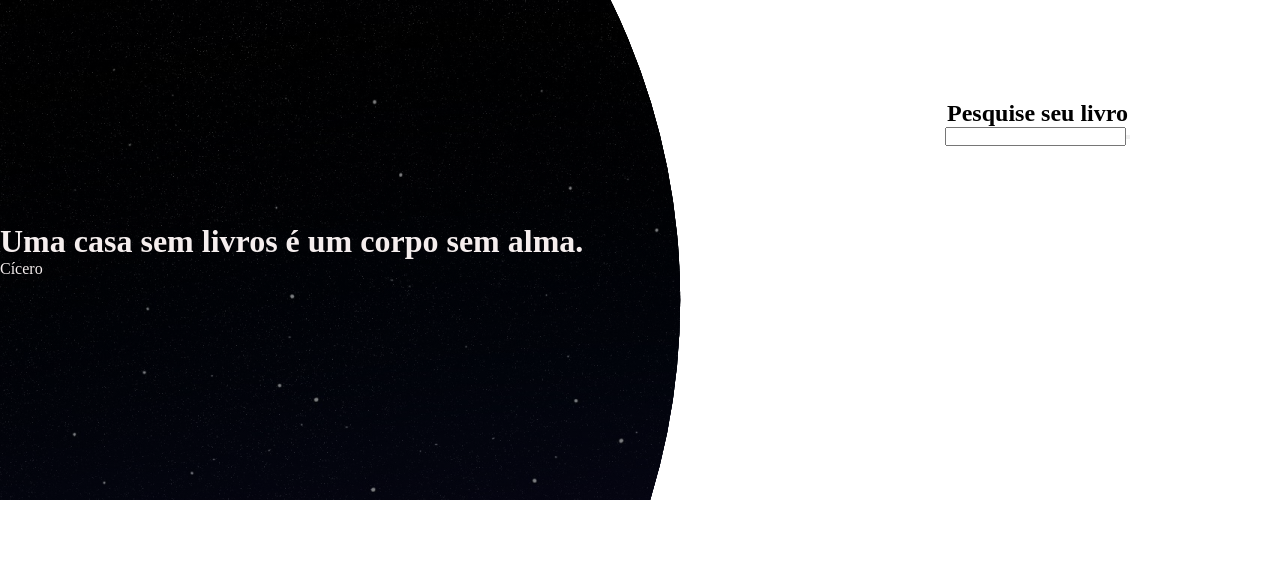
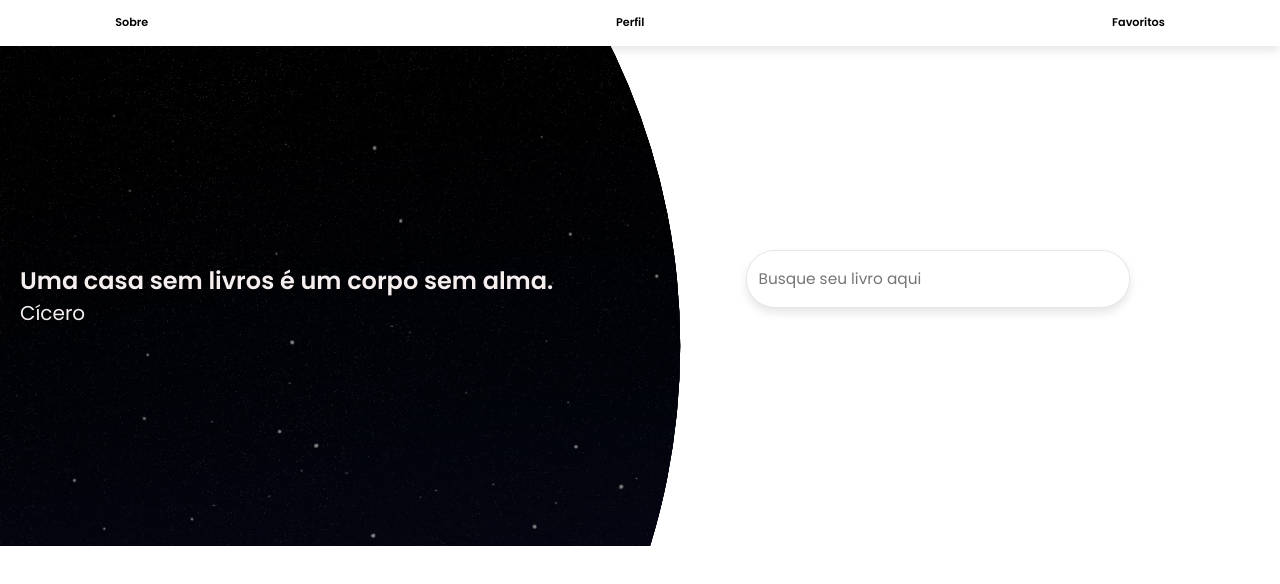
Before and after one commit to ayanara/read4life, a React (Create React App) app in the folder frontend/: page / in a window 1280 px wide. Shown: the top 584 px of the page. Built offline with nearby package versions, Linux system fonts and the light colour scheme.

Commit message:
Cria estilos e header

```diff
--- a/frontend/src/API/fetchAPI.js
+++ b/frontend/src/API/fetchAPI.js
@@ -1,7 +1,7 @@
 import axios from 'axios';
 
 export const searchBookApi = async (book) => {
-  const results = await  axios.get(`https://www.googleapis.com/books/v1/volumes?q=${book}&key=AIzaSyCglcdpeAT6w2m1upeKtjGkHLlsuSYQG3M`);
+  const results = await  axios.get(`https://www.googleapis.com/books/v1/volumes?q=${book}&key=AIzaSyCglcdpeAT6w2m1upeKtjGkHLlsuSYQG3M&maxResults=40`);
   return results.data.items;
 };
 
--- a/frontend/src/components/BooksList.jsx
+++ b/frontend/src/components/BooksList.jsx
@@ -19,7 +19,8 @@ const BooksList = ({ book }) => {
                 onClick={()=> navigate (`/book/${item.id}`)}
               >
               </img>
-              <div className="bottom">
+
+              <div className="descriptions">
                 <h3 className="title">{item.volumeInfo.title}</h3>
                 <p className="authors">{item.volumeInfo.authors}</p>
               </div>
--- a/frontend/src/components/Header.jsx
+++ b/frontend/src/components/Header.jsx
@@ -1,9 +1,12 @@
 // import React from "react";
+import '../styles/components/header.css';
 
 const Header = () => {
   return (
-    <div>
-      Home
+    <div className="header-nav">
+      <h3 className='sobre'>Sobre</h3>
+      <h3>Perfil</h3>
+      <h3>Favoritos</h3>
     </div>
   )
 }
--- a/frontend/src/pages/BookDetails.jsx
+++ b/frontend/src/pages/BookDetails.jsx
@@ -5,13 +5,13 @@ import { getBookApi } from '../API/fetchAPI';
 
 const BookDetails = () => {
 
-  const [ book, setBook ] = useState({});
+  const [book, setBook] = useState({});
   const { id } = useParams();
 
   useEffect(() => {
     getBookApi(id)
       .then(response => setBook(response))
-  },[])
+  },)
 
   let thumbnail = book?.volumeInfo?.imageLinks && book.volumeInfo.imageLinks.medium;
   if (!book.volumeInfo) return null
--- a/frontend/src/pages/Home.jsx
+++ b/frontend/src/pages/Home.jsx
@@ -2,6 +2,7 @@ import React, { useState } from "react";
 import BooksList from "../components/BooksList";
 import { searchBookApi } from '../API/fetchAPI'
 import '../styles/pages/home.css';
+import Header from "../components/Header";
 
 
 const Home= () => {
@@ -16,18 +17,19 @@ const Home= () => {
   }
   return (
     <>
-    <div className="header">
+    <Header/>
+    <div className="header-header">
       <div className="row1">
         <h1>Uma casa sem livros é um corpo sem alma.</h1>
         <p>Cícero</p>
       </div>
     </div>
     <div className="row2">
-      <h2> Pesquise seu livro</h2>
       <div className="search">
         <input
         type="text"
         value={search}
+        placeholder="Busque seu livro aqui"
         onChange={e=>setSearch(e.target.value)}
         onKeyPress={searchBook}
         />
--- a/frontend/src/styles/app.css
+++ b/frontend/src/styles/app.css
@@ -1,9 +1,42 @@
-* {
-  box-sizing: border-box;
-  margin: 0;
-  padding: 0;
+@import url('https://fonts.googleapis.com/css2?family=Poppins:wght@100;300;400;500;600&display=swap');
+
+:root {
+    --dark-color: #1b1c31;
+    --green:#1a936f;
+    --violet: #2E1C46;
+    --green-light: #88d498;
+    --green-linear: linear-gradient(135deg, #98FEE6 0%, #02D1A7 98.16%);
+    --pink: #e08dac;
+    --border: .1rem solid rgba(0,0,0,.1);
+    --border-hover: .1rem solid var(--dark-color);
+    --box-shadow: 0 .5rem 1rem rgba(0,0,0,.1);
 }
 
-#root {
-  min-width: max-content;
+* {
+    font-family: 'Poppins', sans-serif;
+    margin: 0; padding: 0;
+    box-sizing: border-box;
+    outline: none; border: none;
+    text-decoration: none;
+    transition: all .2s linear;
+    transition: width none;
 }
+
+html {
+    font-size: 60%;
+    overflow-x: hidden;
+    scroll-padding-top: 5rem;
+    scroll-behavior: smooth;
+}
+
+html::-webkit-scrollbar{
+    width: 1rem;
+}
+
+html::-webkit-scrollbar-track {
+    background: transparent;
+}
+
+html::-webkit-scrollbar-thumb {
+    background: var(--dark-color);
+}
--- a/frontend/src/styles/components/bookList.css
+++ b/frontend/src/styles/components/bookList.css
@@ -6,16 +6,29 @@
   display: grid;
   grid-template-columns: repeat(4,minmax(200px, 0.5fr));
   grid-gap: 20px;
+
 }
 
-.cardBook {
-  background-color: antiquewhite;
+.cardBook  {
   text-align: center;
   position: relative;
+  box-shadow: var(--box-shadow);
+}
+
+.cardBook:hover {
+  -ms-transform: scale(1.2); /* IE 9 */
+  -webkit-transform: scale(1.2); /* Safari 3-8 */
+  transform: scale(1.2);
 }
 
 .cardBook img {
-  width: 80%;
-  margin-top: 20px;
+  width: 60%;
+  margin-top: 10px;
+  animation-duration: 5s;
 
 }
+
+.descriptions {
+  margin-top: 10px;
+  margin-bottom: 10px;
+}
--- /dev/null
+++ b/frontend/src/styles/components/header.css
@@ -0,0 +1,7 @@
+.header-nav {
+    padding: 1.5rem 9%;
+    display: flex;
+    align-items: center;
+    justify-content: space-between;
+    box-shadow: var(--box-shadow);
+}
--- a/frontend/src/styles/pages/home.css
+++ b/frontend/src/styles/pages/home.css
@@ -7,7 +7,7 @@
 }
 
 
-.header{
+.header-header{
   width: 100%;
   height: 500px;
   color: rgb(245, 238, 238);
@@ -16,7 +16,7 @@
   position: relative;
 }
 
-.header ::before {
+.header-header ::before {
   content: "";
   position: absolute;
   top: 0px;
@@ -29,7 +29,33 @@
 }
 
 .search {
+  margin-top: 150px;
+  width: 40rem;
+  height: 6rem;
+  border: var(--border);
+  box-shadow: var(--box-shadow);
+  overflow: hidden;
+  background: #fff;
   display: flex;
   align-items: center;
-  justify-content: center;
+  border-radius: 30px;
 }
+
+.search input {
+  font-size: 1.6rem;
+  padding: 0 1.2rem;
+  text-transform: none;
+  height: 100%;
+  width: 100%;
+
+}
+
+.row1 h1 {
+  font-size: 24px;
+  margin-left: 20px;
+}
+
+.row1 p {
+  font-size: 20px;
+  margin-left: 20px;
+}
```
Lines whose indentation alone changed are shown as unchanged.
